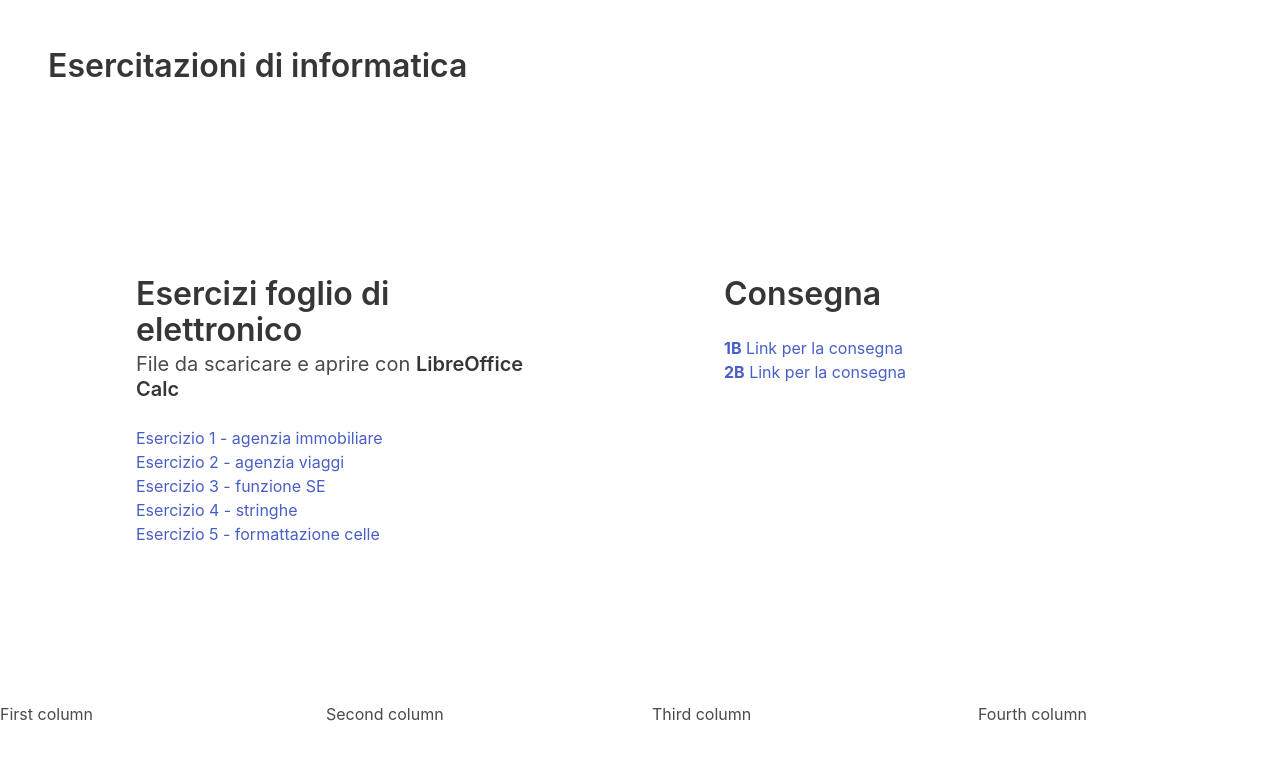
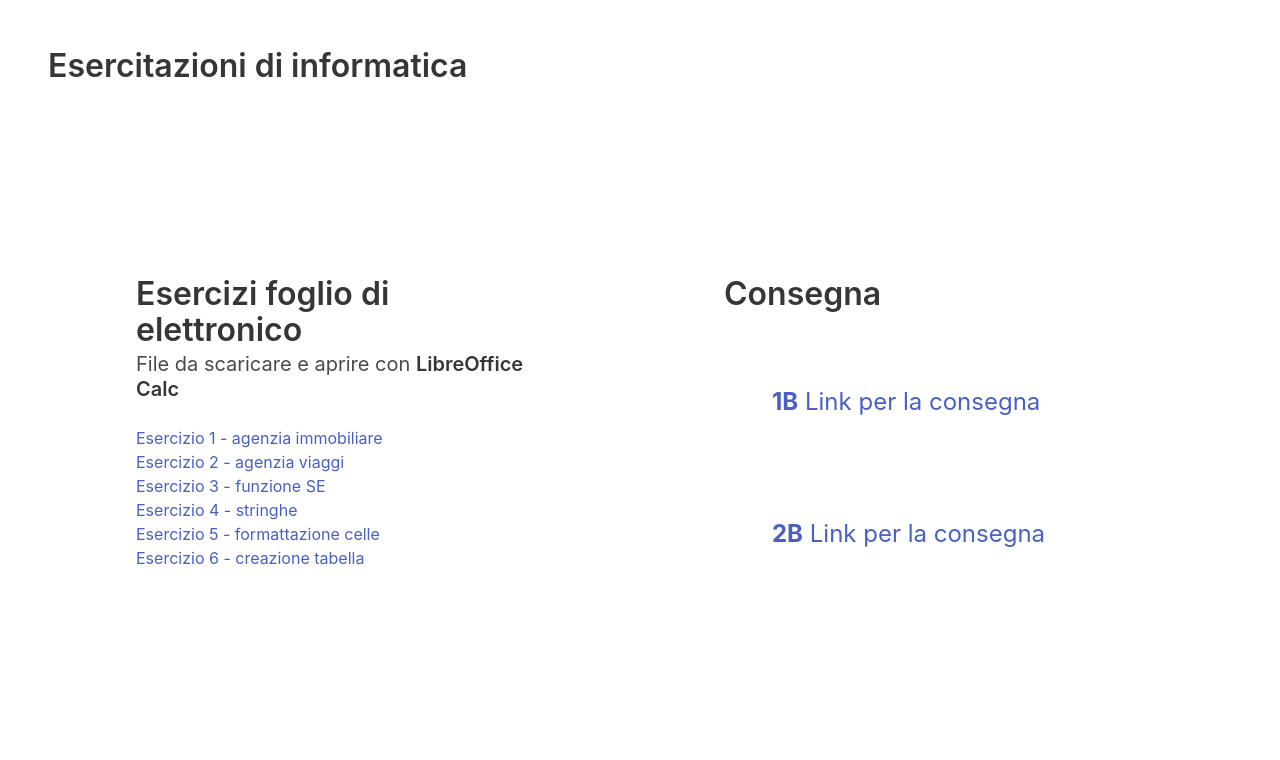
Before and after one commit to micheleincollu/micheleincollu.github.io, a plain HTML site: page index.html in a window 1280 px wide. Drawn offline with nearby package versions, Linux system fonts and the light colour scheme.

Commit message:
esercizio 6

```diff
--- a/index.html
+++ b/index.html
@@ -31,38 +31,28 @@
         </h2>
         <ul>
           <li><a href="./calc/esercizio1.ods" download>Esercizio 1 - agenzia immobiliare</a></li>
-          <li><a href="./calc/esercizio2.ods" download>Esercizio 2 - agenzia viaggi</a></li>
-          <li><a href="./calc/esercizio3.ods" download>Esercizio 3 - funzione SE</a></li>
-          <li><a href="./calc/esercizio4.ods" download>Esercizio 4 - stringhe</a></li>
-          <li><a href="./calc/esercizio5.ods" download>Esercizio 5 - formattazione celle</a></li>
+          <li><a href="./calc/esercizio2 - agenzia viaggi.ods" download>Esercizio 2 - agenzia viaggi</a></li>
+          <li><a href="./calc/esercizio3 - agenzia dublin.ods" download>Esercizio 3 - funzione SE</a></li>
+          <li><a href="./calc/esercizio4 - funzioni di testo.ods" download>Esercizio 4 - stringhe</a></li>
+          <li><a href="./calc/esercizio5 - formattazione celle.ods" download>Esercizio 5 - formattazione celle</a></li>
+          <li><a href="./calc/esercizio6.ods" download>Esercizio 6 - creazione tabella</a></li>
         </ul>
       </section>
     </div>
     <div class="column">
       <section class="section is-medium">
         <h1 class="title">Consegna</h1>
-        <ul>
-          <li><a href="https://www.dropbox.com/request/BebqgKw7tVioT0JzV06n" target="_blank"><strong>1B</strong> Link per la consegna</a></li>
-          <li><a href="https://www.dropbox.com/request/C9jdKBgclFSm6bjgLDNT" target="_blank"><strong>2B</strong> Link per la consegna</a></li>
-        </ul>
+        <div class="section is-size-4">
+          <a href="https://www.dropbox.com/request/BebqgKw7tVioT0JzV06n" target="_blank"><strong>1B</strong> Link per la consegna</a>
+        </div>
+        <div class="section is-size-4">
+          <a href="https://www.dropbox.com/request/C9jdKBgclFSm6bjgLDNT" target="_blank"><strong>2B</strong> Link per la consegna</a>
+        </div>
       </section>
     </div>
   </div> <!-- colummns -->
 </div><!-- container -->
 
-<div class="columns">
-  <div class="column">
-    First column
-  </div>
-  <div class="column">
-    Second column
-  </div>
-  <div class="column">
-    Third column
-  </div>
-  <div class="column">
-    Fourth column
-  </div>
-</div>
+
 </body>
 </html>
```
Also changed, not shown: 4 other files.
